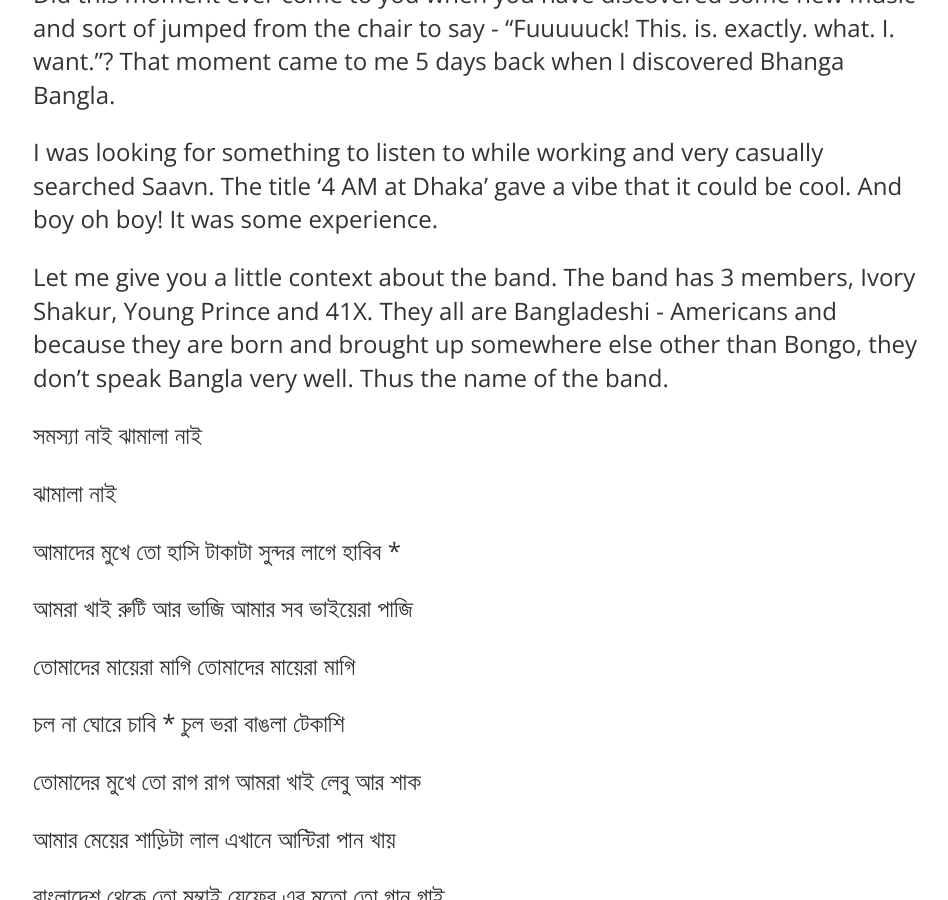
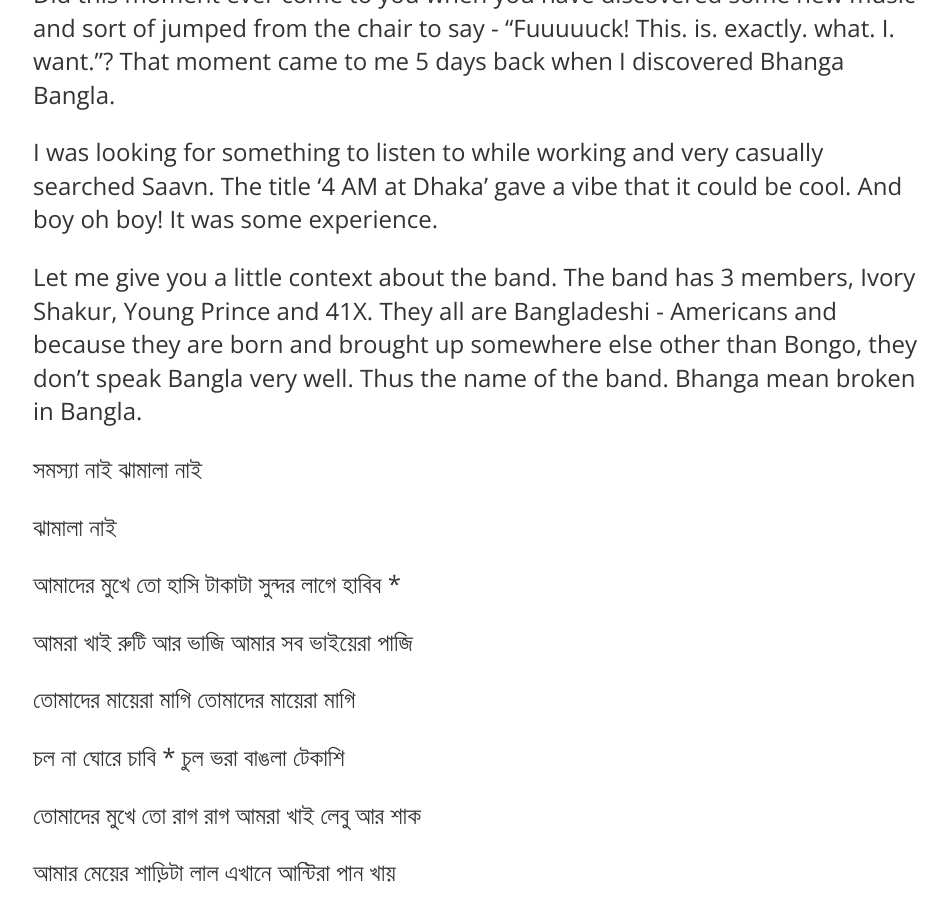
Before and after one commit to damnArin/damnArin.github.io, a Jekyll site: the page built from _posts/2020-06-28-Bhanga Bangla - Bangla Hiphop - Mumble Rap.md, in a window 1280 px wide and 900 px high, scrolled down 391 px. Shown: the whole window, without its empty margins (159-1107 px from the left). Built offline with Jekyll 4.4.1, drawn with Linux system fonts in a browser that asks for light colours; comment, search, counter and statistics services are not loaded.

Commit message:
new file

```diff
--- a/_posts/2020-06-28-Jhamela-Nai-Lyrics-Critique.md
+++ b/_posts/2020-06-28-Bhanga Bangla - Bangla Hiphop - Mumble Rap.md
@@ -9,7 +9,9 @@
 
 I was looking for something to listen to while working and very casually searched Saavn. The title '4 AM at Dhaka' gave a vibe that it could be cool. And boy oh boy! It was some experience.
 
-Let me give you a little context about the band. The band has 3 members, Ivory Shakur, Young Prince and 41X. They all are Bangladeshi - Americans and because they are born and brought up somewhere else other than Bongo, they don't speak Bangla very well. Thus the name of the band.
+Let me give you a little context about the band. The band has 3 members, Ivory Shakur, Young Prince and 41X. They all are Bangladeshi - Americans and because they are born and brought up somewhere else other than Bongo, they don't speak Bangla very well. Thus the name of the band. Bhanga mean broken in Bangla.
+
+
 
 সমস্যা নাই
 ঝামালা নাই
```
